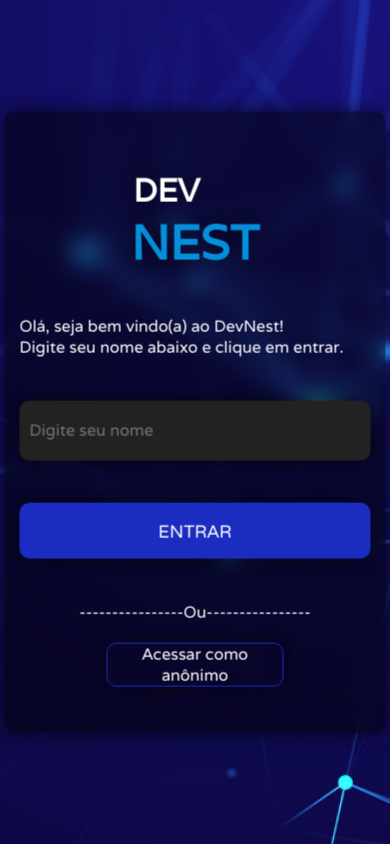
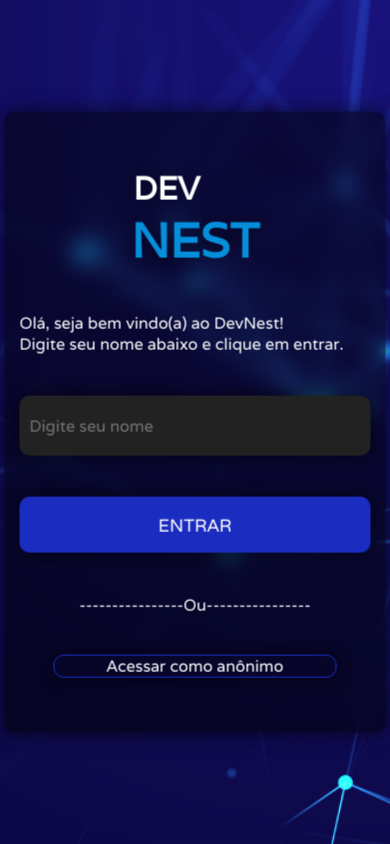
Before and after one commit to Victor-Cantanhede/projeto-devnest, a plain HTML site: page index.html in a window 390 px wide. Drawn offline with Linux system fonts and the light colour scheme.

Commit message:
ajuste do botão anônimo

```diff
--- a/estilos/acesso.css
+++ b/estilos/acesso.css
@@ -111,6 +111,7 @@ html, body {
 
     div#containerAnonimo {
         height: 0px;
+        margin-top: 10px;
         margin-bottom: 10px;
         display: flex;
         justify-content: center;
@@ -118,7 +119,7 @@ html, body {
     }
 
     #acessAnonimo {
-        width: 50%;
+        width: 80%;
         color: var(--corpadrao005);
         text-align: center;
         text-decoration: none;
```
